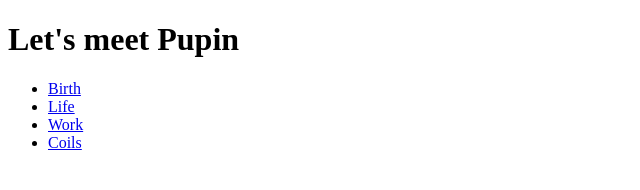
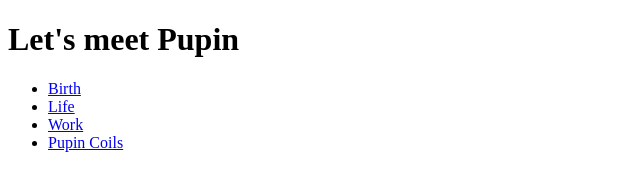
Before and after one commit to adela1978/General-Pupin, a plain HTML site: page index.html in a window 1280 px wide. Shown: the full height of the page, 0-640 px from the left. Drawn offline with Linux system fonts and the light colour scheme.

Commit message:
pupn coils

```diff
--- a/index.html
+++ b/index.html
@@ -12,7 +12,7 @@
         <li> <a href="General/Birth/index.html" target="_self"> Birth </a></li>
         <li> <a href="General/Life/index.html" target="_self"> Life </a></li>
         <li> <a href="General/Work/index.html" target="_self"> Work </a></li>
-        <li> <a href="General/Coils/index.html" target="_self"> Coils </a></li>
+        <li> <a href="General/Pupin_Coils/index.html" target="_self"> Pupin Coils </a></li>
       </ul>
 
 </body>
```
Also changed, not shown: General/Pupin-Coils/index.html (renamed from General/Coils/index.html, +1 -1 lines), General/Pupin-Coils/pupin-1916.jpg (renamed from General/Coils/pupin-1916.jpg).
